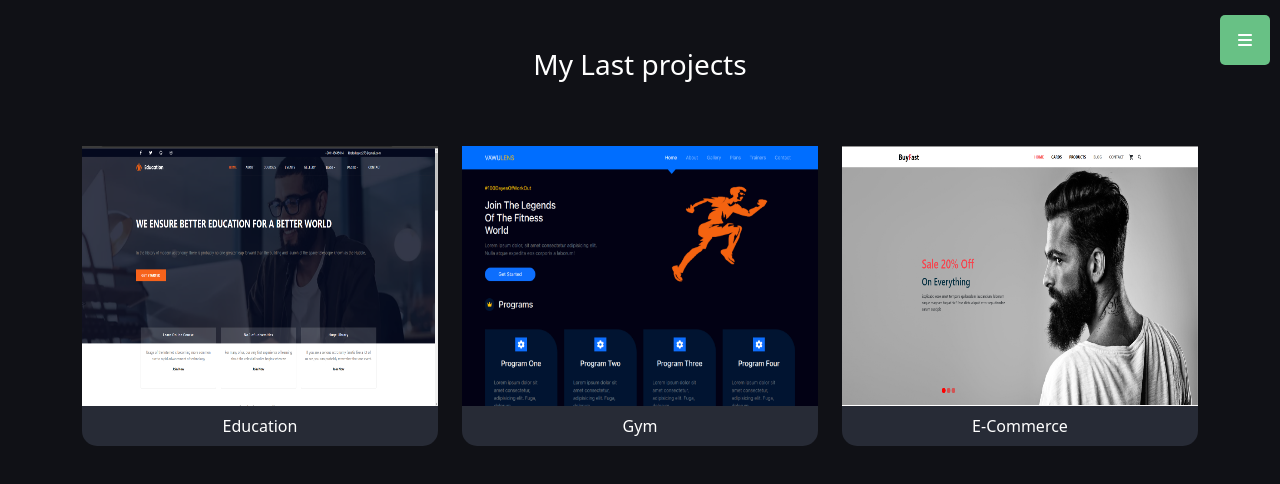
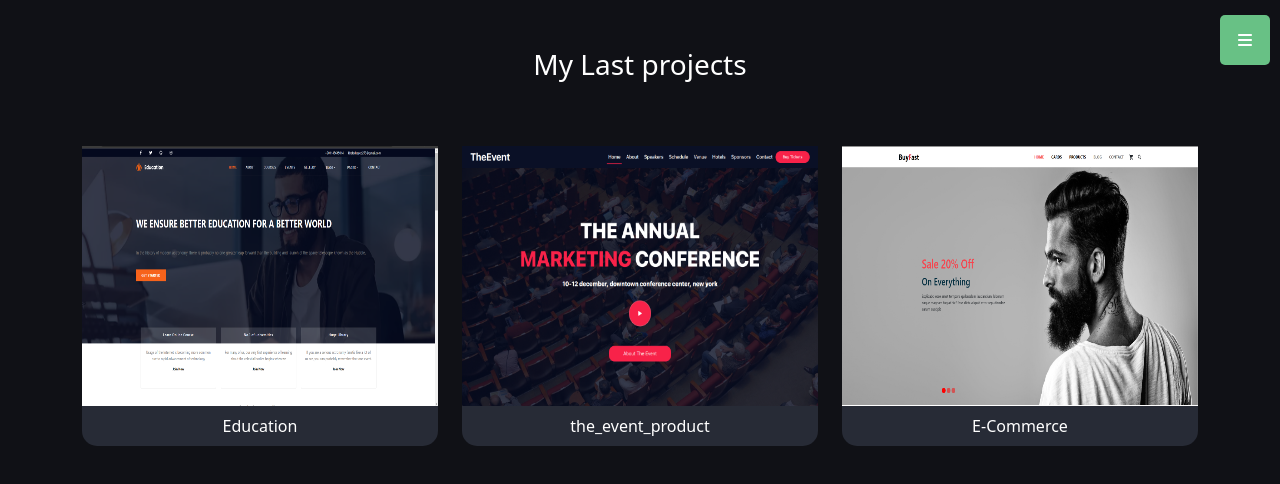
Before and after one commit to khaledsayed273/My-wesite, a React (Create React App) app: page /portfolio in a window 1280 px wide. Shown: the top 484 px of the page. Built offline with nearby package versions, Linux system fonts and the light colour scheme.

Commit message:
first commit

```diff
--- a/src/components/Portfolio/Portfolio.jsx
+++ b/src/components/Portfolio/Portfolio.jsx
@@ -18,8 +18,8 @@ function Portfolio() {
         {
             id: 2,
             img: img2,
-            p: "Gym",
-            link: "https://react-project-2-seven.vercel.app/"
+            p: "the_event_product",
+            link: "https://the-event-product.vercel.app/"
         },
         {
             id: 3,
```
Also changed, not shown: src/imeges/3.png.
